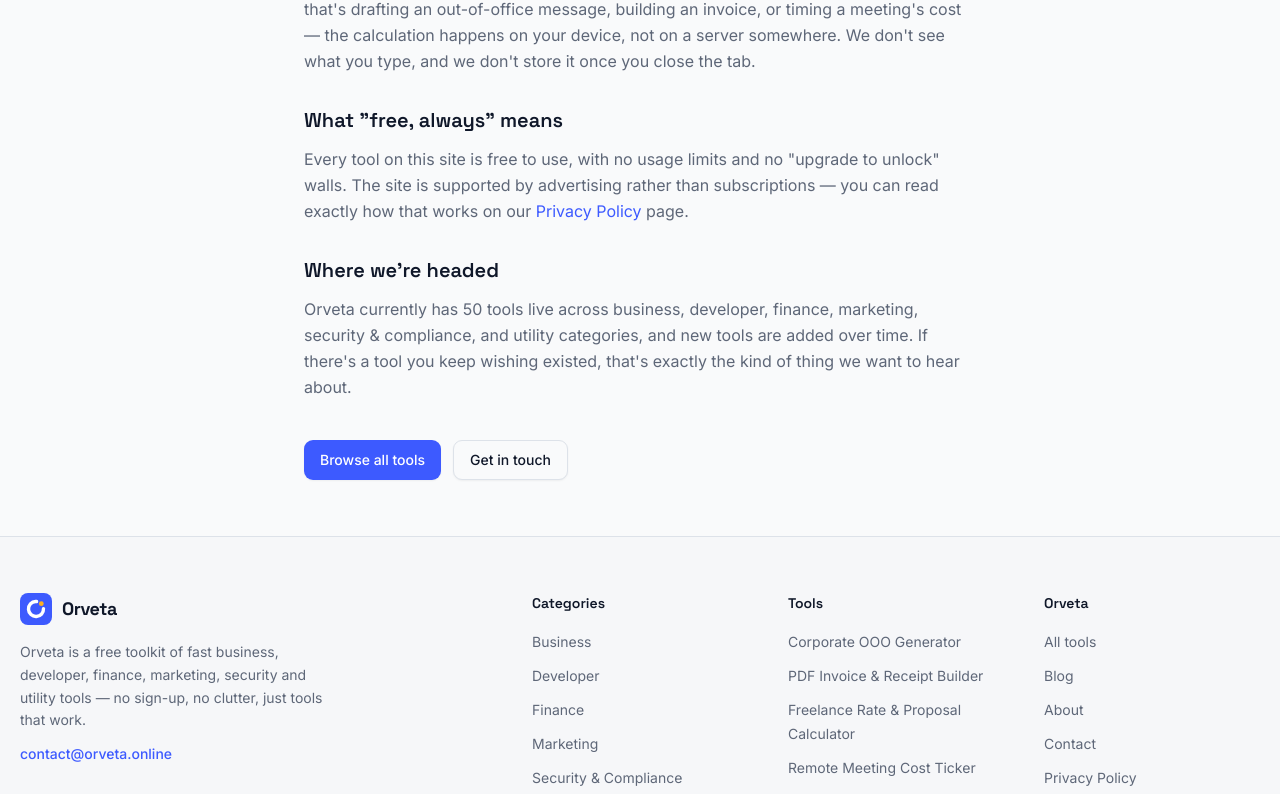
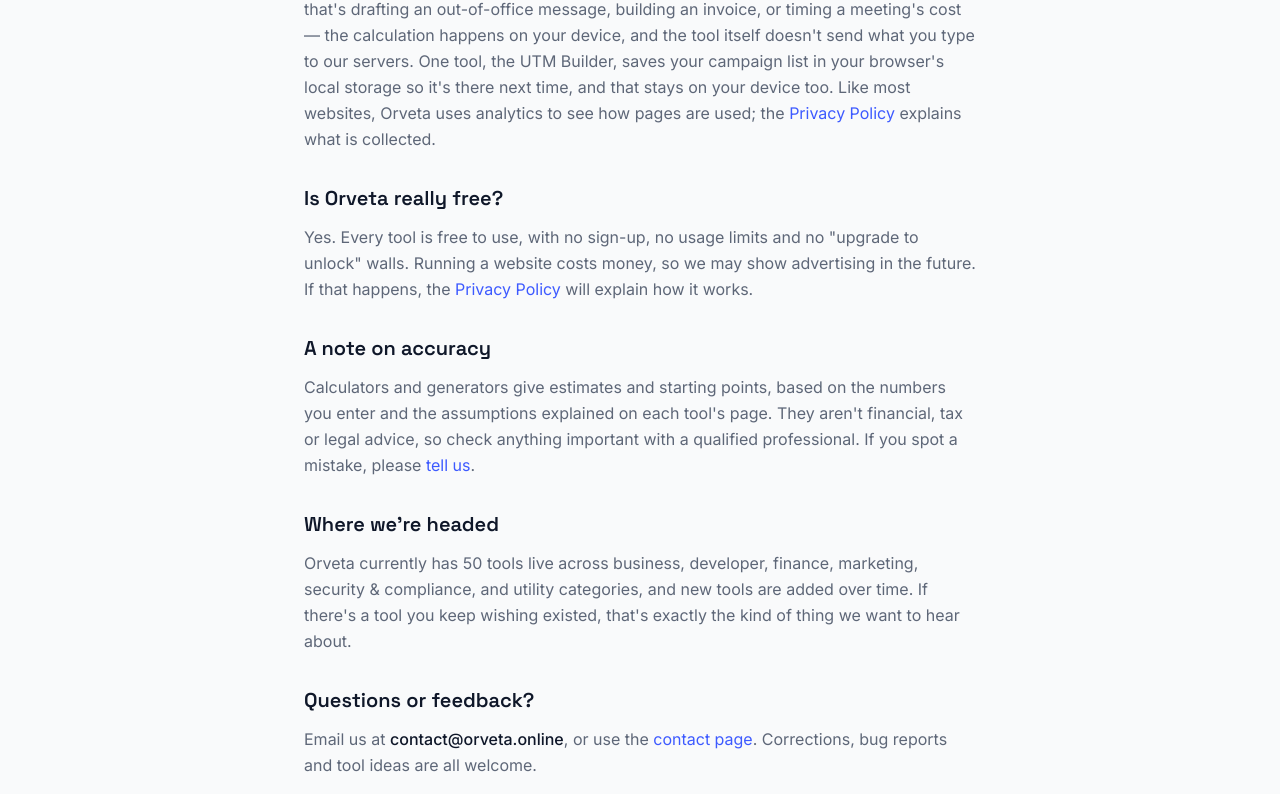
Before and after one commit to hanzlakhalid-dev/Orveta, a Next.js app: page /about in a window 1280 px wide. Shown: the part 573-1367 px from the top of the page. Built offline with nearby package versions, Linux system fonts and the light colour scheme.

Commit message:
Implemented stage 2.1

```diff
--- a/src/app/about/page.tsx
+++ b/src/app/about/page.tsx
@@ -9,7 +9,7 @@
 
 export const metadata: Metadata = buildPageMetadata({
   title: "About",
-  description: `Why ${siteConfig.name} exists, how the tools work, and what "free, always" actually means.`,
+  description: `Why ${siteConfig.name} exists, how the tools work, what free means here, and how to reach us.`,
   path: "/about",
 });
 
@@ -40,23 +40,44 @@
           <section>
             <h2 className="font-display text-xl font-semibold text-foreground">How the tools work</h2>
             <p className="mt-3 leading-relaxed">
-              Every tool on Orveta runs entirely in your browser. When you fill in a form —
+              The tools on Orveta are built to run in your browser. When you fill in a form —
               whether that's drafting an out-of-office message, building an invoice, or timing a
-              meeting's cost — the calculation happens on your device, not on a server somewhere.
-              We don't see what you type, and we don't store it once you close the tab.
+              meeting's cost — the calculation happens on your device, and the tool itself doesn't
+              send what you type to our servers. One tool, the UTM Builder, saves your campaign
+              list in your browser's local storage so it's there next time, and that stays on your
+              device too. Like most websites, {siteConfig.name} uses analytics to see how pages are
+              used; the{" "}
+              <Link href="/privacy" className="text-primary underline-offset-4 hover:underline">
+                Privacy Policy
+              </Link>{" "}
+              explains what is collected.
             </p>
           </section>
 
           <section>
-            <h2 className="font-display text-xl font-semibold text-foreground">What "free, always" means</h2>
+            <h2 className="font-display text-xl font-semibold text-foreground">Is Orveta really free?</h2>
             <p className="mt-3 leading-relaxed">
-              Every tool on this site is free to use, with no usage limits and no "upgrade to
-              unlock" walls. The site is supported by advertising rather than subscriptions —
-              you can read exactly how that works on our{" "}
+              Yes. Every tool is free to use, with no sign-up, no usage limits and no "upgrade to
+              unlock" walls. Running a website costs money, so we may show advertising in the
+              future. If that happens, the{" "}
               <Link href="/privacy" className="text-primary underline-offset-4 hover:underline">
                 Privacy Policy
               </Link>{" "}
-              page.
+              will explain how it works.
+            </p>
+          </section>
+
+          <section>
+            <h2 className="font-display text-xl font-semibold text-foreground">A note on accuracy</h2>
+            <p className="mt-3 leading-relaxed">
+              Calculators and generators give estimates and starting points, based on the numbers
+              you enter and the assumptions explained on each tool's page. They aren't financial,
+              tax or legal advice, so check anything important with a qualified professional. If
+              you spot a mistake, please{" "}
+              <Link href="/contact" className="text-primary underline-offset-4 hover:underline">
+                tell us
+              </Link>
+              .
             </p>
           </section>
 
@@ -69,6 +90,18 @@
               )}{" "}
               categories, and new tools are added over time. If there's a tool you keep wishing
               existed, that's exactly the kind of thing we want to hear about.
+            </p>
+          </section>
+
+          <section>
+            <h2 className="font-display text-xl font-semibold text-foreground">Questions or feedback?</h2>
+            <p className="mt-3 leading-relaxed">
+              Email us at{" "}
+              <span className="font-medium text-foreground">{siteConfig.email}</span>, or use the{" "}
+              <Link href="/contact" className="text-primary underline-offset-4 hover:underline">
+                contact page
+              </Link>
+              . Corrections, bug reports and tool ideas are all welcome.
             </p>
           </section>
         </div>
--- a/src/components/home/hero.tsx
+++ b/src/components/home/hero.tsx
@@ -12,7 +12,7 @@
         <div className="mx-auto max-w-2xl text-center">
           <span className="inline-flex items-center gap-1.5 rounded-full border border-border bg-card px-3 py-1 text-xs font-medium text-muted-foreground shadow-sm">
             <Sparkles className="h-3 w-3 text-spark" />
-            Free, forever &mdash; {tools.length} tools live
+            Free to use &mdash; {tools.length} tools live
           </span>
 
           <h1 className="mt-6 text-balance font-display text-4xl font-bold leading-[1.1] tracking-tight text-foreground sm:text-5xl lg:text-6xl">
--- a/src/components/layout/footer.tsx
+++ b/src/components/layout/footer.tsx
@@ -91,7 +91,7 @@
 
         <div className="mt-12 flex flex-col items-center justify-between gap-4 border-t border-border pt-6 sm:flex-row">
           <p className="text-xs text-muted-foreground">
-            &copy; {new Date().getFullYear()} Orveta. All tools are free, always.
+            &copy; {new Date().getFullYear()} Orveta. All tools are free to use.
           </p>
           <p className="text-xs text-muted-foreground">
             Built for people who just need the thing to work.
```
